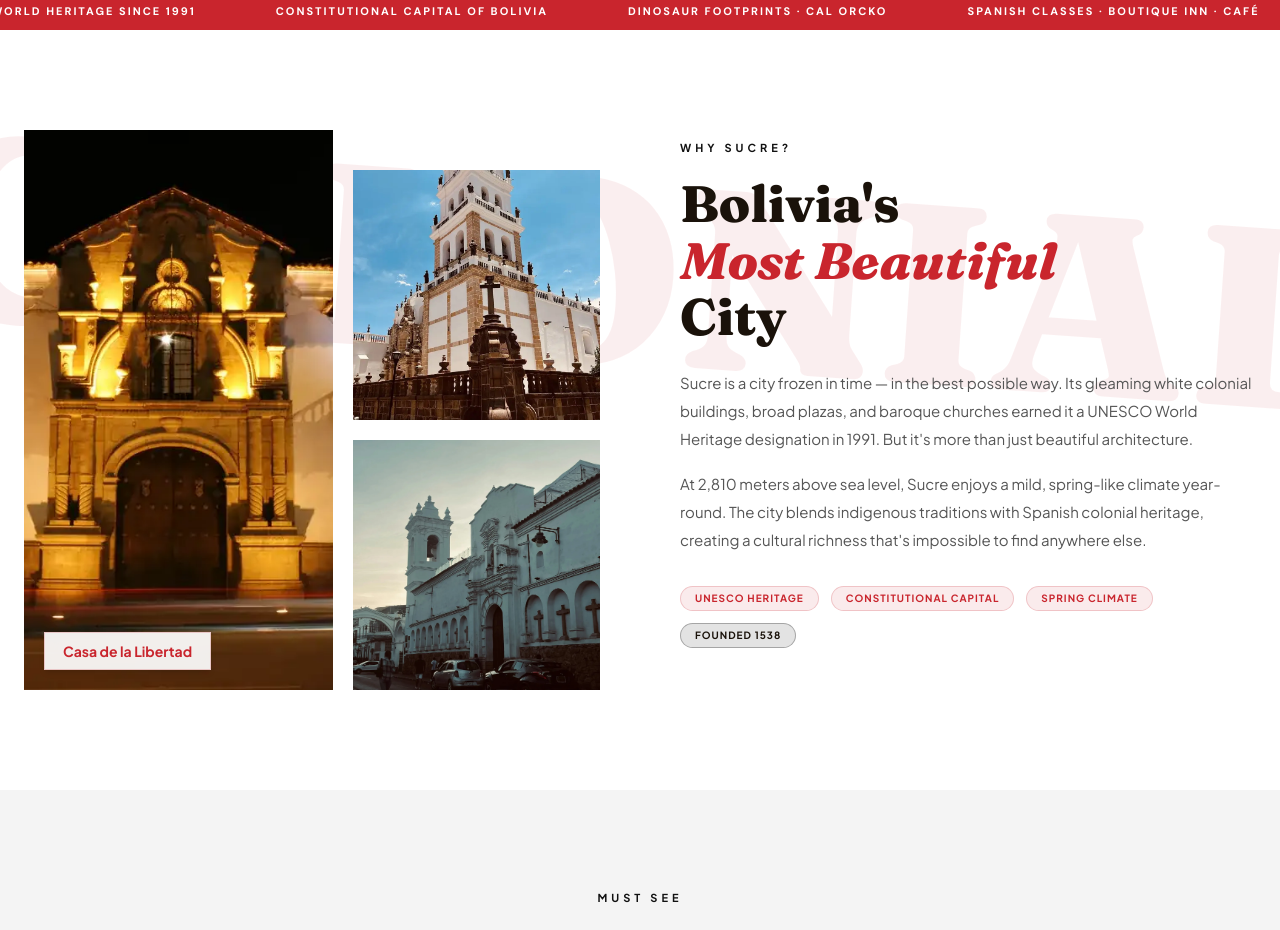
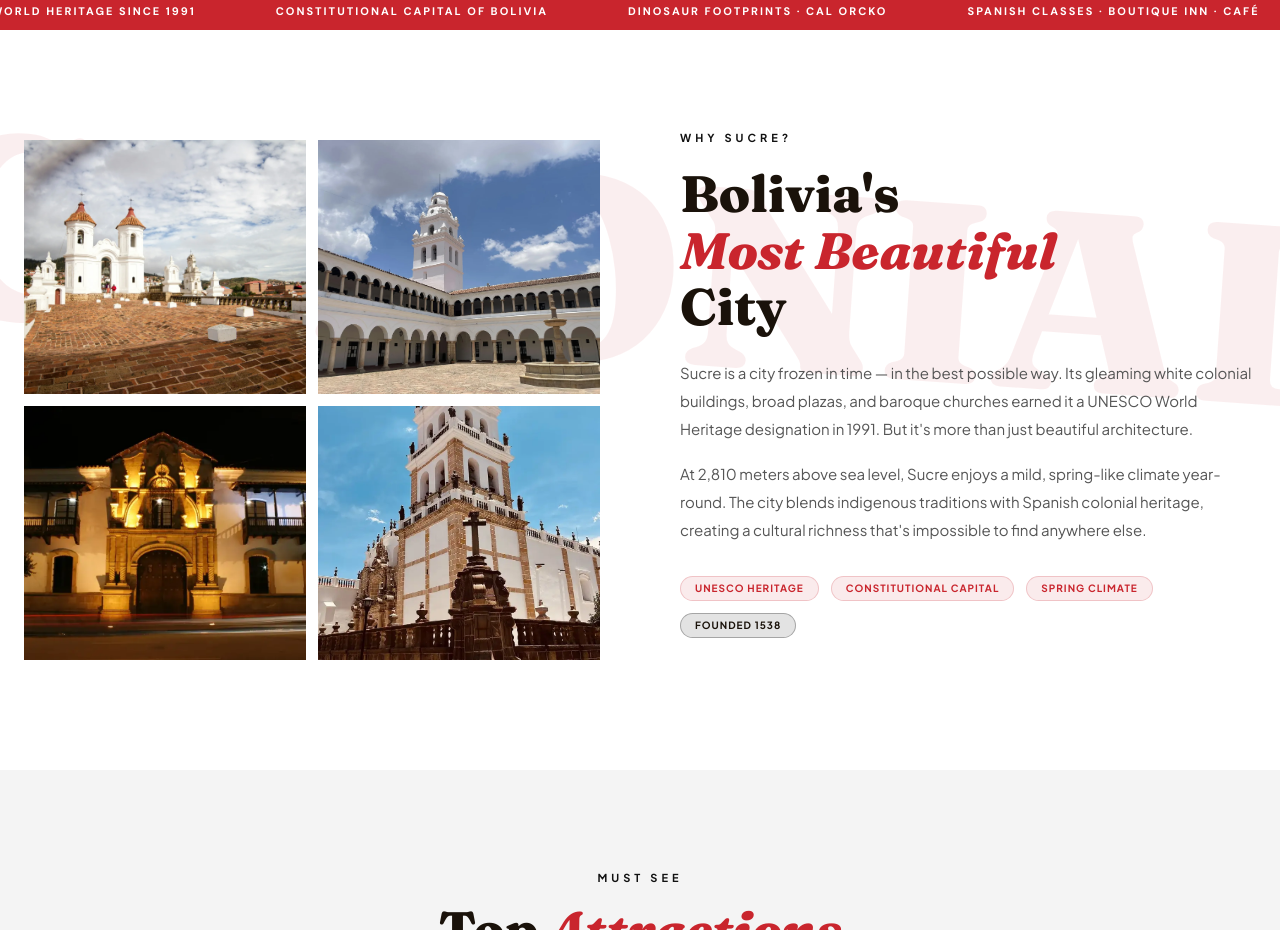
Before and after one commit to Megustasucre/me-gusta-sucre, a plain HTML site: page index.html in a window 1280 px wide. Shown: the part 815-1745 px from the top of the page. Drawn offline with nearby package versions, Linux system fonts and the light colour scheme.

Commit message:
Replace Why Sucre gallery with 2x2 grid — san felipe, usfx, casa libertad, catedral

```diff
--- a/index.html
+++ b/index.html
@@ -198,22 +198,19 @@
     <div class="max-w-7xl mx-auto px-6">
       <div style="display:grid;grid-template-columns:1fr 1fr;gap:80px;align-items:center" class="why-grid">
 
-        <!-- Left: Gallery -->
-        <div class="fade-up" style="display:grid;grid-template-columns:5fr 4fr;grid-template-rows:40px 1fr 20px 1fr;height:560px;column-gap:20px">
-          <!-- Left card: spans all rows -->
-          <div class="photo-block group" style="grid-column:1;grid-row:1/5">
+        <!-- Left: Gallery 2x2 -->
+        <div class="fade-up" style="display:grid;grid-template-columns:1fr 1fr;grid-template-rows:1fr 1fr;gap:12px;height:520px">
+          <div class="photo-block group">
+            <img src="imagenes/wikipedia/san-felipe-neri.webp" alt="San Felipe Neri Sucre" class="expandable" loading="lazy" />
+          </div>
+          <div class="photo-block group">
+            <img src="imagenes/wikipedia/patio-usfx.webp" alt="Patio USFX Sucre" class="expandable" loading="lazy" />
+          </div>
+          <div class="photo-block group">
             <img src="imagenes/wikipedia/casa_libertad.webp" alt="Casa de la Libertad, Sucre" class="expandable" loading="lazy" data-caption="Casa de la Libertad — The birthplace of Bolivia where the Declaration of Independence was signed in 1825." />
-            <div style="position:absolute;bottom:20px;left:20px;pointer-events:none">
-              <span class="float-tag text-sm shadow-md">Casa de la Libertad</span>
-            </div>
           </div>
-          <!-- Top right card: starts after 40px offset -->
-          <div class="photo-block group" style="grid-column:2;grid-row:2/3">
+          <div class="photo-block group">
             <img src="imagenes/wikipedia/catedral.webp" alt="Metropolitan Cathedral Sucre" class="expandable" loading="lazy" />
-          </div>
-          <!-- Bottom right card: equal height -->
-          <div class="photo-block group" style="grid-column:2;grid-row:4/5">
-            <img src="imagenes/wikipedia/iglesia-san-francisco.webp" alt="Iglesia San Francisco Sucre" class="expandable" loading="lazy" />
           </div>
         </div>
 
```
